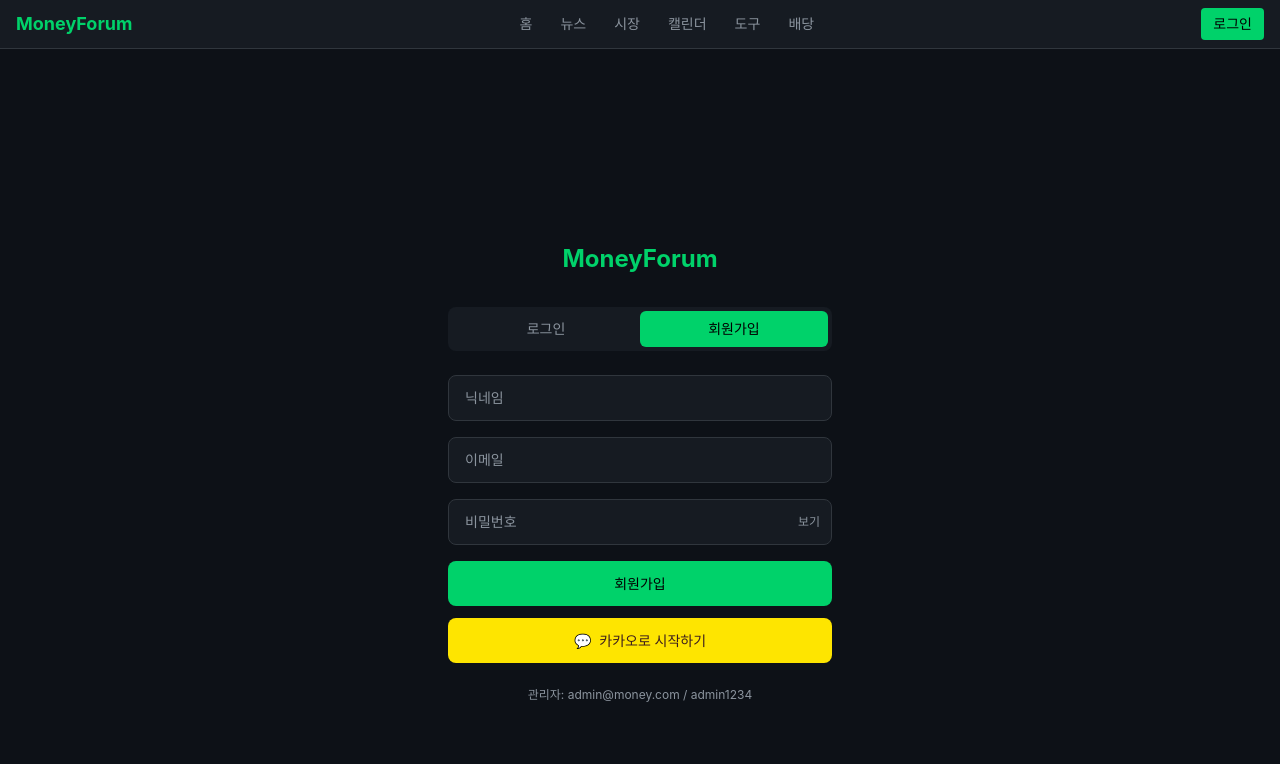
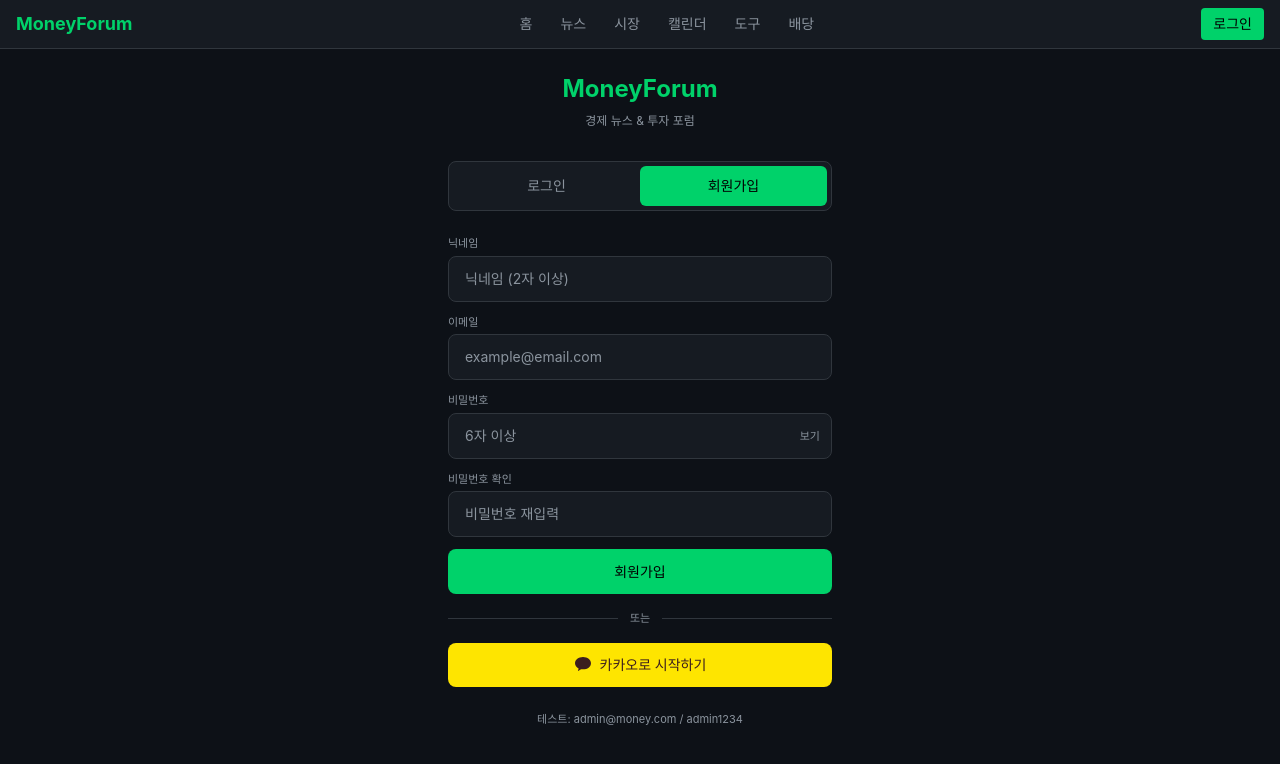
Before and after one commit to xogh3198/MONEY_PROJECT_FRONT, a Next.js app: page /login in a window 1280 px wide. Both pictures are taken after a click on the button "회원가입". Shown: the top 764 px of the page. Built offline with nearby package versions, Linux system fonts and the light colour scheme; a web font is replaced by a local one.

Commit message:
fix: 로그인 UX 개선 (비밀번호 확인, 유효성 검사, 에러 UI, 상태 갱신)

```diff
--- a/src/app/login/page.tsx
+++ b/src/app/login/page.tsx
@@ -1,12 +1,14 @@
 'use client';
 import { useState } from 'react';
 import { useRouter } from 'next/navigation';
+import Link from 'next/link';
 
 export default function LoginPage() {
   const router = useRouter();
   const [tab, setTab] = useState<'login' | 'register'>('login');
   const [email, setEmail] = useState('');
   const [password, setPassword] = useState('');
+  const [confirmPassword, setConfirmPassword] = useState('');
   const [nickname, setNickname] = useState('');
   const [error, setError] = useState('');
   const [loading, setLoading] = useState(false);
@@ -15,6 +17,28 @@ export default function LoginPage() {
   const handleSubmit = async (e: React.FormEvent) => {
     e.preventDefault();
     setError('');
+
+    // 유효성 검사
+    if (!email || !password) {
+      setError('이메일과 비밀번호를 입력하세요');
+      return;
+    }
+
+    if (tab === 'register') {
+      if (password.length < 6) {
+        setError('비밀번호는 6자 이상이어야 합니다');
+        return;
+      }
+      if (password !== confirmPassword) {
+        setError('비밀번호가 일치하지 않습니다');
+        return;
+      }
+      if (!nickname.trim()) {
+        setError('닉네임을 입력하세요');
+        return;
+      }
+    }
+
     setLoading(true);
 
     const endpoint = tab === 'login' ? '/api/auth-login' : '/api/auth-register';
@@ -30,93 +54,138 @@ export default function LoginPage() {
       });
       const data = await res.json();
 
-      if (data.error) {
-        setError(data.error);
+      if (!res.ok || data.error) {
+        setError(data.error || '로그인에 실패했습니다');
       } else {
         localStorage.setItem('token', data.token);
         localStorage.setItem('user', JSON.stringify(data));
-        router.push('/');
-        router.refresh();
+        // 강제 새로고침으로 Navigation 상태 갱신
+        window.location.href = '/';
       }
     } catch {
-      setError('서버 연결에 실패했습니다');
+      setError('서버 연결에 실패했습니다. 잠시 후 다시 시도하세요.');
     } finally {
       setLoading(false);
     }
   };
 
   const handleKakaoLogin = () => {
-    // TODO: 카카오 OAuth URL로 리다이렉트
-    alert('카카오 로그인은 카카오 앱 등록 후 사용 가능합니다');
+    alert('카카오 로그인은 카카오 앱 등록 후 사용 가능합니다.\n(Kakao Developers에서 앱 등록 필요)');
   };
 
   return (
-    <div className="min-h-screen flex items-center justify-center px-4">
+    <div className="min-h-[80vh] flex items-center justify-center px-4">
       <div className="w-full max-w-sm">
-        <h1 className="text-2xl font-bold text-center mb-8 text-accent">MoneyForum</h1>
+        {/* 로고 */}
+        <div className="text-center mb-8">
+          <Link href="/" className="text-2xl font-bold text-accent">MoneyForum</Link>
+          <p className="text-xs text-text-secondary mt-2">경제 뉴스 & 투자 포럼</p>
+        </div>
 
         {/* 탭 */}
-        <div className="flex mb-6 bg-card rounded-lg p-1">
-          <button onClick={() => setTab('login')}
-            className={`flex-1 py-2 rounded-md text-sm font-medium transition ${tab === 'login' ? 'bg-accent text-black' : 'text-text-secondary'}`}>
+        <div className="flex mb-6 bg-card rounded-lg p-1 border border-border">
+          <button onClick={() => { setTab('login'); setError(''); }}
+            className={`flex-1 py-2.5 rounded-md text-sm font-medium transition ${tab === 'login' ? 'bg-accent text-black' : 'text-text-secondary hover:text-text-primary'}`}>
             로그인
           </button>
-          <button onClick={() => setTab('register')}
-            className={`flex-1 py-2 rounded-md text-sm font-medium transition ${tab === 'register' ? 'bg-accent text-black' : 'text-text-secondary'}`}>
+          <button onClick={() => { setTab('register'); setError(''); }}
+            className={`flex-1 py-2.5 rounded-md text-sm font-medium transition ${tab === 'register' ? 'bg-accent text-black' : 'text-text-secondary hover:text-text-primary'}`}>
             회원가입
           </button>
         </div>
 
         {/* 폼 */}
-        <form onSubmit={handleSubmit} className="space-y-4">
+        <form onSubmit={handleSubmit} className="space-y-3">
           {tab === 'register' && (
+            <div>
+              <label className="text-[11px] text-text-secondary mb-1 block">닉네임</label>
               <input
                 type="text"
-              placeholder="닉네임"
+                placeholder="닉네임 (2자 이상)"
                 value={nickname}
                 onChange={e => setNickname(e.target.value)}
                 className="w-full px-4 py-3 bg-card border border-border rounded-lg text-sm text-text-primary placeholder-text-secondary focus:outline-none focus:border-accent"
               />
+            </div>
           )}
+
+          <div>
+            <label className="text-[11px] text-text-secondary mb-1 block">이메일</label>
             <input
               type="email"
-            placeholder="이메일"
+              placeholder="example@email.com"
               value={email}
               onChange={e => setEmail(e.target.value)}
               required
               className="w-full px-4 py-3 bg-card border border-border rounded-lg text-sm text-text-primary placeholder-text-secondary focus:outline-none focus:border-accent"
             />
+          </div>
+
+          <div>
+            <label className="text-[11px] text-text-secondary mb-1 block">비밀번호</label>
             <div className="relative">
               <input
                 type={showPassword ? 'text' : 'password'}
-              placeholder="비밀번호"
+                placeholder={tab === 'register' ? '6자 이상' : '비밀번호'}
                 value={password}
                 onChange={e => setPassword(e.target.value)}
                 required
-              className="w-full px-4 py-3 bg-card border border-border rounded-lg text-sm text-text-primary placeholder-text-secondary focus:outline-none focus:border-accent pr-10"
+                className="w-full px-4 py-3 bg-card border border-border rounded-lg text-sm text-text-primary placeholder-text-secondary focus:outline-none focus:border-accent pr-14"
               />
               <button type="button" onClick={() => setShowPassword(!showPassword)}
-              className="absolute right-3 top-1/2 -translate-y-1/2 text-text-secondary text-xs">
+                className="absolute right-3 top-1/2 -translate-y-1/2 text-text-secondary text-[11px] hover:text-text-primary">
                 {showPassword ? '숨기기' : '보기'}
               </button>
             </div>
+          </div>
 
-          {error && <p className="text-negative text-sm">{error}</p>}
+          {tab === 'register' && (
+            <div>
+              <label className="text-[11px] text-text-secondary mb-1 block">비밀번호 확인</label>
+              <input
+                type="password"
+                placeholder="비밀번호 재입력"
+                value={confirmPassword}
+                onChange={e => setConfirmPassword(e.target.value)}
+                required
+                className={`w-full px-4 py-3 bg-card border rounded-lg text-sm text-text-primary placeholder-text-secondary focus:outline-none ${
+                  confirmPassword && confirmPassword !== password ? 'border-negative' : 'border-border focus:border-accent'
+                }`}
+              />
+              {confirmPassword && confirmPassword !== password && (
+                <p className="text-[11px] text-negative mt-1">비밀번호가 일치하지 않습니다</p>
+              )}
+            </div>
+          )}
+
+          {error && (
+            <div className="bg-negative/10 border border-negative/20 rounded-lg px-3 py-2">
+              <p className="text-negative text-sm">{error}</p>
+            </div>
+          )}
 
           <button type="submit" disabled={loading}
-            className="w-full py-3 bg-accent text-black font-medium rounded-lg hover:opacity-90 disabled:opacity-50 transition">
+            className="w-full py-3 bg-accent text-black font-medium rounded-lg hover:opacity-90 disabled:opacity-50 transition mt-2">
             {loading ? '처리 중...' : tab === 'login' ? '로그인' : '회원가입'}
           </button>
         </form>
 
+        {/* 구분선 */}
+        <div className="flex items-center gap-3 my-4">
+          <div className="flex-1 h-px bg-border" />
+          <span className="text-[11px] text-text-secondary">또는</span>
+          <div className="flex-1 h-px bg-border" />
+        </div>
+
         {/* 카카오 로그인 */}
         <button onClick={handleKakaoLogin}
-          className="w-full mt-3 py-3 bg-[#FEE500] text-[#3C1E1E] font-medium rounded-lg hover:opacity-90 transition flex items-center justify-center gap-2">
-          <span>💬</span> 카카오로 시작하기
+          className="w-full py-3 bg-[#FEE500] text-[#3C1E1E] font-medium rounded-lg hover:opacity-90 transition flex items-center justify-center gap-2 text-sm">
+          <svg width="18" height="18" viewBox="0 0 18 18"><path fill="#3C1E1E" d="M9 1C4.58 1 1 3.79 1 7.21c0 2.17 1.45 4.08 3.64 5.18-.16.57-.58 2.07-.67 2.39-.1.39.14.39.3.28.12-.08 1.94-1.32 2.73-1.86.64.09 1.3.14 1.99.14 4.42 0 8-2.79 8-6.21C17 3.79 13.42 1 9 1"/></svg>
+          카카오로 시작하기
         </button>
 
-        <p className="text-center text-xs text-text-secondary mt-6">
-          관리자: admin@money.com / admin1234
+        <p className="text-center text-[11px] text-text-secondary mt-6">
+          테스트: admin@money.com / admin1234
         </p>
       </div>
     </div>
--- a/src/components/Navigation.tsx
+++ b/src/components/Navigation.tsx
@@ -22,6 +22,12 @@ export default function Navigation() {
     const stored = localStorage.getItem('user');
     if (stored) setUser(JSON.parse(stored));
   }, []);
+
+  // 페이지 전환 시 로그인 상태 재확인
+  useEffect(() => {
+    const stored = localStorage.getItem('user');
+    setUser(stored ? JSON.parse(stored) : null);
+  }, [pathname]);
 
   const logout = () => {
     localStorage.removeItem('token');
```
Lines whose indentation alone changed are shown as unchanged.
